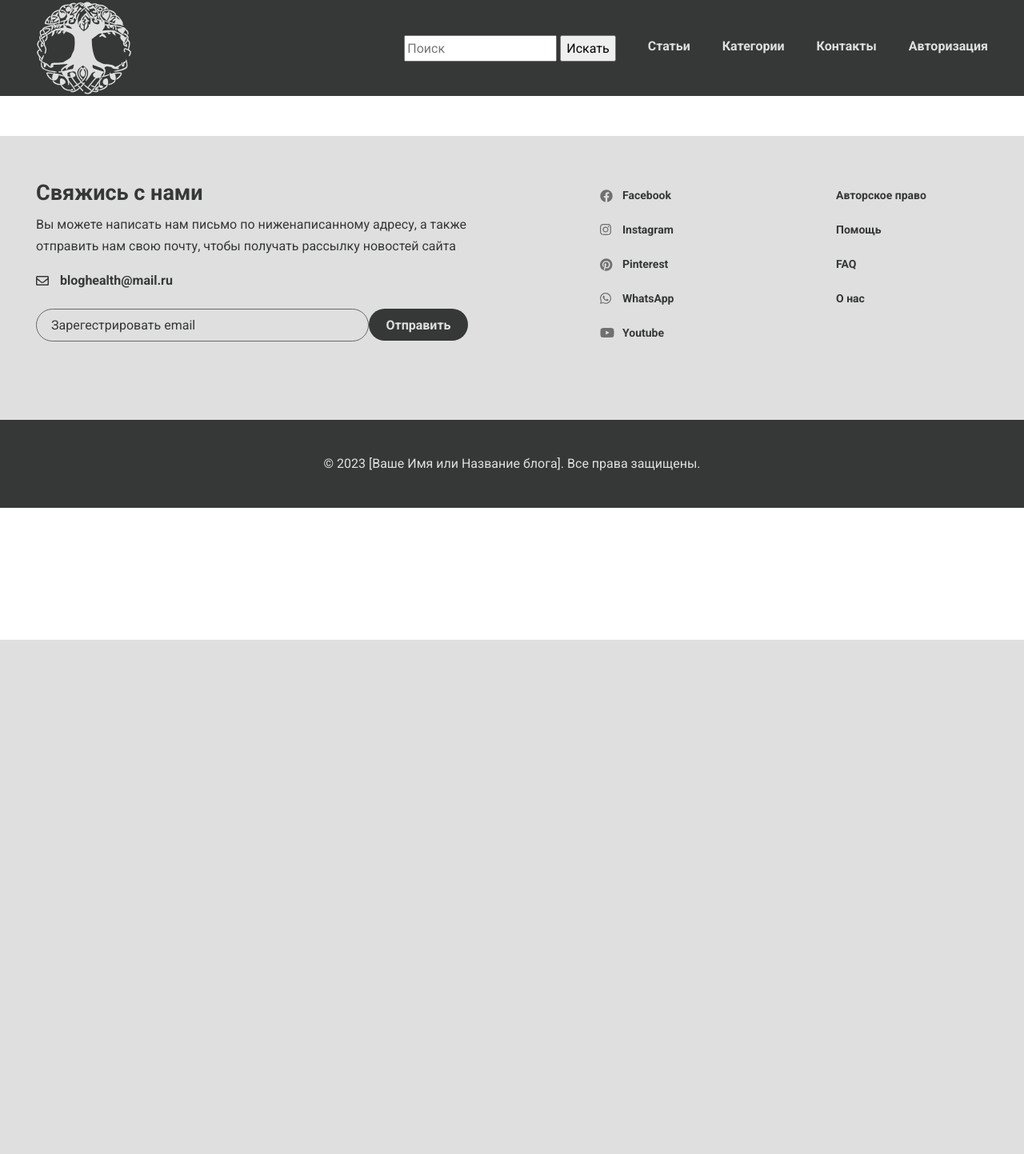
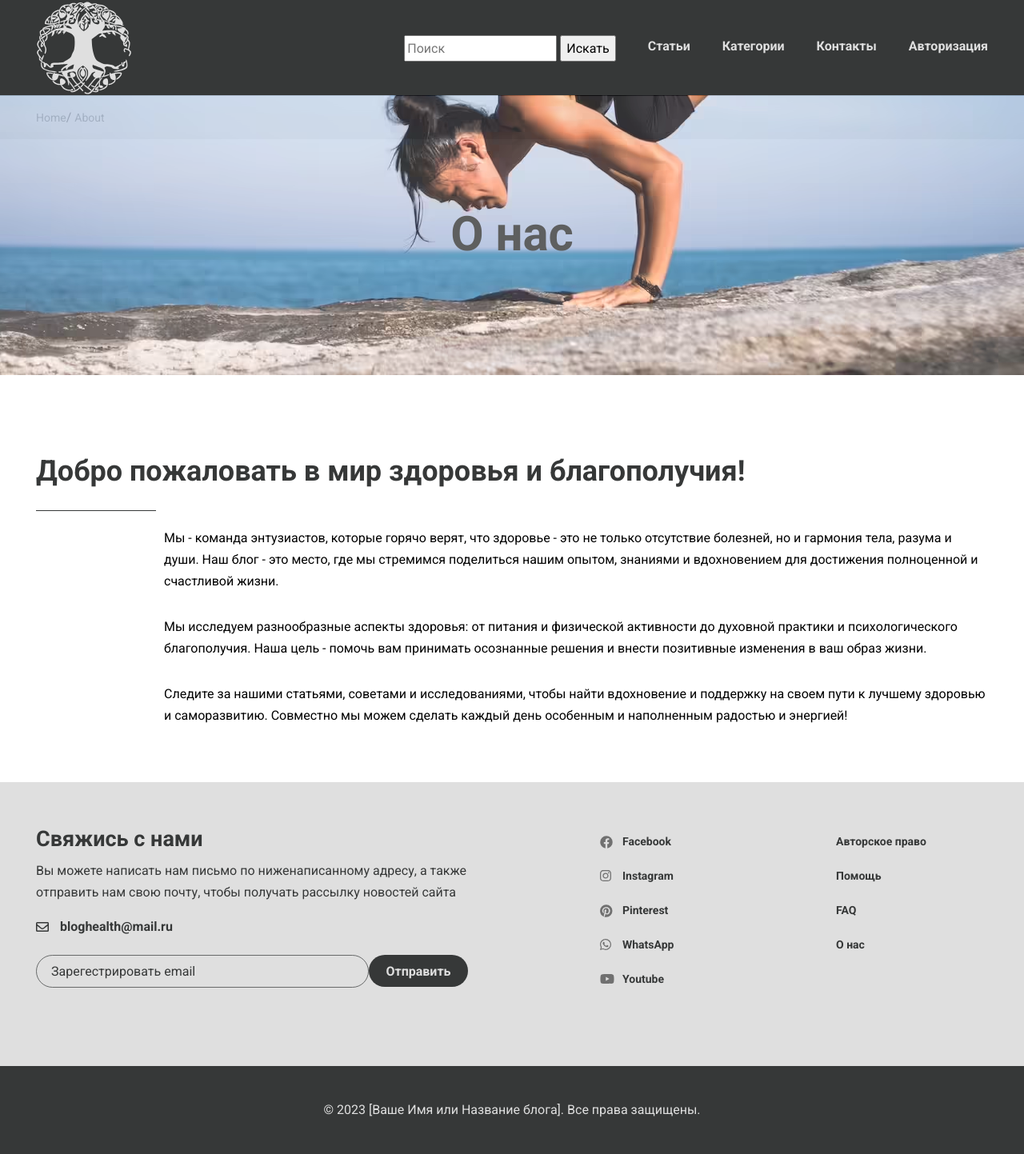
Before and after one commit to Ddkotl/BlogVerstka-PHP, a PHP site: page /about.html in a window 1280 px wide. Shown: the whole page at 80% size. Before the commit the page ends 800 px from the top, so only its background shows below. Run offline with PHP 8.4, Linux system fonts and the light colour scheme.

Commit message:
page about + breadcrumbs

```diff
--- a/app/about.html
+++ b/app/about.html
@@ -41,66 +41,159 @@
               </div>
           </div>
       </header>
-              <footer class="footer">
-                  <div class="footer__content">
+      <div class="bread__crumbs">
           <div class="container">
-                          <div class="footer__inner">
-                              <div class="footer__info">
-                                  <h4 class="footer__info-title">
-                                      Свяжись с нами
-                                  </h4>
-                                  <p class="footer__info-text">
-                                      Вы можете написать нам письмо по ниженаписанному адресу, а также отправить нам свою почту, чтобы получать рассылку новостей сайта
-                                  </p>
-                                  <a href="mailto:bloghealth@mail.ru" class="footer__info-email">
-                                      bloghealth@mail.ru
-                                  </a>
-                                  <form action="" class="footer__form">
-                                      <input type="email" class="footer__form-input" placeholder="Зарегестрировать email">
-                                      <button class="footer__form-btn">Отправить</button>
-                                  </form>
-                              </div>
-                              <ul class="footer__social">
-                                  <li class="footer__social-item">
-                                      <a href="#" class="footer__social-link footer__social-link--Facebook">Facebook</a>
+              <ul class="bread__crumbs-list">
+                  <li class="bread__crumbs-item">
+                      <a href="#" class="bread__crumbs-link">Home</a>
                   </li>
-                                  <li class="footer__social-item">
-                                      <a href="#" class="footer__social-link footer__social-link--Instagram">Instagram</a>
-                                  </li>
-                                  <li class="footer__social-item">
-                                      <a href="#" class="footer__social-link footer__social-link--Pinterest">Pinterest</a>
-                                  </li>
-                                  <li class="footer__social-item">
-                                      <a href="#" class="footer__social-link footer__social-link--WhatsApp">WhatsApp</a>
-                                  </li>
-                                  <li class="footer__social-item">
-                                      <a href="#" class="footer__social-link footer__social-link--Youtube">Youtube</a>
+                  <li class="bread__crumbs-item">
+                      <a href="#" class="bread__crumbs-link">About</a>
                   </li>
               </ul>
-                              <nav class="footer__menu">
-                                  <ul class="footer__menu-list">
-                                      <li class="footer__menu-item">
-                                          <a href="#" class="footer__menu-link">Авторское право</a>
-                                      </li>
-                                      <li class="footer__menu-item">
-                                          <a href="#" class="footer__menu-link">Помощь</a>
-                                      </li>
-                                      <li class="footer__menu-item">
-                                          <a href="#" class="footer__menu-link">FAQ</a>
-                                      </li>
-                                      <li class="footer__menu-item">
-                                          <a href="#" class="footer__menu-link">О нас</a>
-                                      </li>
-                                  </ul>
-                              </nav>
+          </div>
+      </div>
+      <section class="about">
+        <div class="about__prev">
+          <div class="container">
+            <h2 class="about__prev-title">
+              О нас
+            </h2>
+          </div>
+        </div>
+          <div class="about__content">
+            <div class="container">
+              <h3 class="about__title">Добро пожаловать в мир здоровья и благополучия!</h3>
+                <div class="about__text">
+                  <p>Мы - команда энтузиастов, которые горячо верят, что здоровье - это не только отсутствие болезней, но и гармония тела, разума и души. Наш блог - это место, где мы стремимся поделиться нашим опытом, знаниями и вдохновением для достижения полноценной и счастливой жизни.</p>
+                  <p>Мы исследуем разнообразные аспекты здоровья: от питания и физической активности до духовной практики и психологического благополучия. Наша цель - помочь вам принимать осознанные решения и внести позитивные изменения в ваш образ жизни.</p>
+                  <p>Следите за нашими статьями, советами и исследованиями, чтобы найти вдохновение и поддержку на своем пути к лучшему здоровью и саморазвитию. Совместно мы можем сделать каждый день особенным и наполненным радостью и энергией!</p>
                 </div>
             </div>
         </div>
+      </section>
+
+
+      <footer class="footer">
+
+          <div class="footer__content">
+
+              <div class="container">
+
+                  <div class="footer__inner">
+
+                      <div class="footer__info">
+
+                          <h4 class="footer__info-title">
+
+                              Свяжись с нами
+
+                          </h4>
+
+                          <p class="footer__info-text">
+
+                              Вы можете написать нам письмо по ниженаписанному адресу, а также отправить нам свою почту, чтобы получать рассылку новостей сайта
+
+                          </p>
+
+                          <a href="mailto:bloghealth@mail.ru" class="footer__info-email">
+
+                              bloghealth@mail.ru
+
+                          </a>
+
+                          <form action="" class="footer__form">
+
+                              <input type="email" class="footer__form-input" placeholder="Зарегестрировать email">
+
+                              <button class="footer__form-btn">Отправить</button>
+
+                          </form>
+
+                      </div>
+
+                      <ul class="footer__social">
+
+                          <li class="footer__social-item">
+
+                              <a href="#" class="footer__social-link footer__social-link--Facebook">Facebook</a>
+
+                          </li>
+
+                          <li class="footer__social-item">
+
+                              <a href="#" class="footer__social-link footer__social-link--Instagram">Instagram</a>
+
+                          </li>
+
+                          <li class="footer__social-item">
+
+                              <a href="#" class="footer__social-link footer__social-link--Pinterest">Pinterest</a>
+
+                          </li>
+
+                          <li class="footer__social-item">
+
+                              <a href="#" class="footer__social-link footer__social-link--WhatsApp">WhatsApp</a>
+
+                          </li>
+
+                          <li class="footer__social-item">
+
+                              <a href="#" class="footer__social-link footer__social-link--Youtube">Youtube</a>
+
+                          </li>
+
+                      </ul>
+
+                      <nav class="footer__menu">
+
+                          <ul class="footer__menu-list">
+
+                              <li class="footer__menu-item">
+
+                                  <a href="#" class="footer__menu-link">Авторское право</a>
+
+                              </li>
+
+                              <li class="footer__menu-item">
+
+                                  <a href="#" class="footer__menu-link">Помощь</a>
+
+                              </li>
+
+                              <li class="footer__menu-item">
+
+                                  <a href="#" class="footer__menu-link">FAQ</a>
+
+                              </li>
+
+                              <li class="footer__menu-item">
+
+                                  <a href="about.html" class="footer__menu-link">О нас</a>
+
+                              </li>
+
+                          </ul>
+
+                      </nav>
+
+                  </div>
+
+              </div>
+
+          </div>
+
           <div class="footer__coppyright">
+
               <div class="container">
+
                   <p>© 2023 [Ваше Имя или Название блога]. Все права защищены.</p>
+
               </div>
+
           </div>
+
       </footer>
 
 
--- a/app/components/footer.html
+++ b/app/components/footer.html
@@ -46,7 +46,7 @@
                             <a href="#" class="footer__menu-link">FAQ</a>
                         </li>
                         <li class="footer__menu-item">
-                            <a href="#" class="footer__menu-link">О нас</a>
+                            <a href="about.html" class="footer__menu-link">О нас</a>
                         </li>
                     </ul>
                 </nav>
--- a/app/images/dist/stack/sprite.stack.html
+++ b/app/images/dist/stack/sprite.stack.html
@@ -204,7 +204,7 @@ selector is used to show the very shape that is referenced by the fragment ident
 
         </section>
         <footer>
-            <p>Generated at Wed, 30 Aug 2023 15:36:59 GMT by <a href="https://github.com/svg-sprite/svg-sprite" target="_blank" rel="noopener noreferrer">svg-sprite</a>.</p>
+            <p>Generated at Wed, 30 Aug 2023 18:10:30 GMT by <a href="https://github.com/svg-sprite/svg-sprite" target="_blank" rel="noopener noreferrer">svg-sprite</a>.</p>
         </footer>
     </body>
 </html>
--- a/app/pages/index.html
+++ b/app/pages/index.html
@@ -16,6 +16,7 @@
     <div class="wrapper">
 
         <!--=include header.html -->
+
         <main class="main">
          <!--=include collection.html -->
          <!--=include slider.html -->
--- a/app/pages/postslist.html
+++ b/app/pages/postslist.html
@@ -13,6 +13,7 @@
 <body>
 
       <!--=include header.html -->
+      <!--=include bread.html -->
 
       <!--=include slider.html -->
 
--- a/app/scss/style.scss
+++ b/app/scss/style.scss
@@ -5,7 +5,6 @@
 @import '_global';
 
 .header{
-    margin-bottom: 50px;
     background-color: $firstColor;
     &__inner{
         display: flex;
@@ -42,6 +41,27 @@
 .logo{
     margin: 0 ;
 
+}
+
+.bread__crumbs{
+    background-color: $secondColor;
+    padding: 13px 14px;
+    margin-bottom: 40px;
+    &-list{
+        display: flex;
+    }
+    &-item::after{
+        content: '/';
+        margin-left: -4px;
+        margin-right: 4px;
+    }
+    &-item:last-child::after{
+        display: none;
+    }
+    &-link{
+        font-size: 14px;
+        color: $firstColor;
+    }
 }
 
 .footer{
@@ -207,6 +227,8 @@
     &__text{
         min-width: 700px;
         margin: 0 auto 30px;
+        text-align: justify;
+        margin-bottom: 15px;
     }
 }
 
@@ -338,6 +360,54 @@
     object-fit: cover;
   }
 
+  .about{
+    &__prev{
+        background-image: url(../images/dist/slider1.avif);
+        height: 350px;
+        background-repeat: no-repeat;
+        background-position:bottom ;
+        text-align: center;
+        padding: 160px 0;
+        opacity: 0.8;
+        margin-top: -95px;
+        &-title{
+            color: $firstColor;
+            font-size: 60px;
+            font-weight: 700;
+        }
+    }
+    &__content{
+        padding: 90px 0 40px;
+    }
+    &__title{
+        color: $firstColor;
+        font-weight: 700;
+        font-size: 36px;
+        line-height: 60px;
+        padding-bottom: 20px;
+        margin-bottom: 20px;
+        position: relative;
+        &::after{
+            content: '';
+            position: absolute;
+            bottom: 0;
+            left: 0;
+            width: 150px;
+            height: 1px;
+            background-color: $firstColor;
+
+        }
+    }
+    &__text{
+        p{
+            padding-left: 160px;
+            margin-bottom: 30px;
+        }
+    }
+  }
+
+
+
 
 
 
```
Also changed, not shown: app/components/bread.html (+12 -0 lines), app/components/collection.html (+8 -2 lines), app/index.html (+10 -3 lines), app/pages/about.html (+22 -1 lines), app/postslist.html (+13 -1 lines), app/css/style.min.css. Lines whose indentation alone changed are shown as unchanged.
